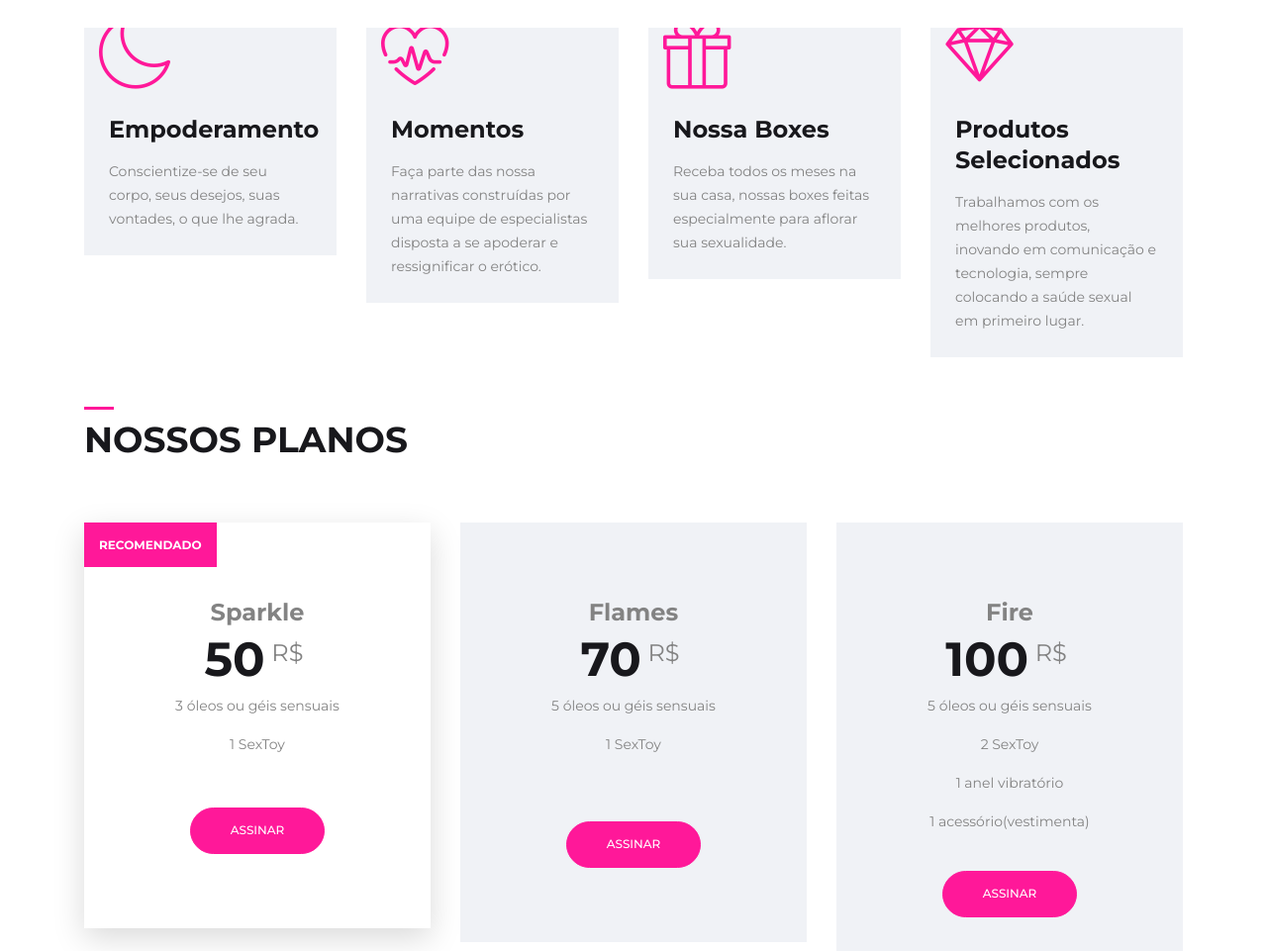
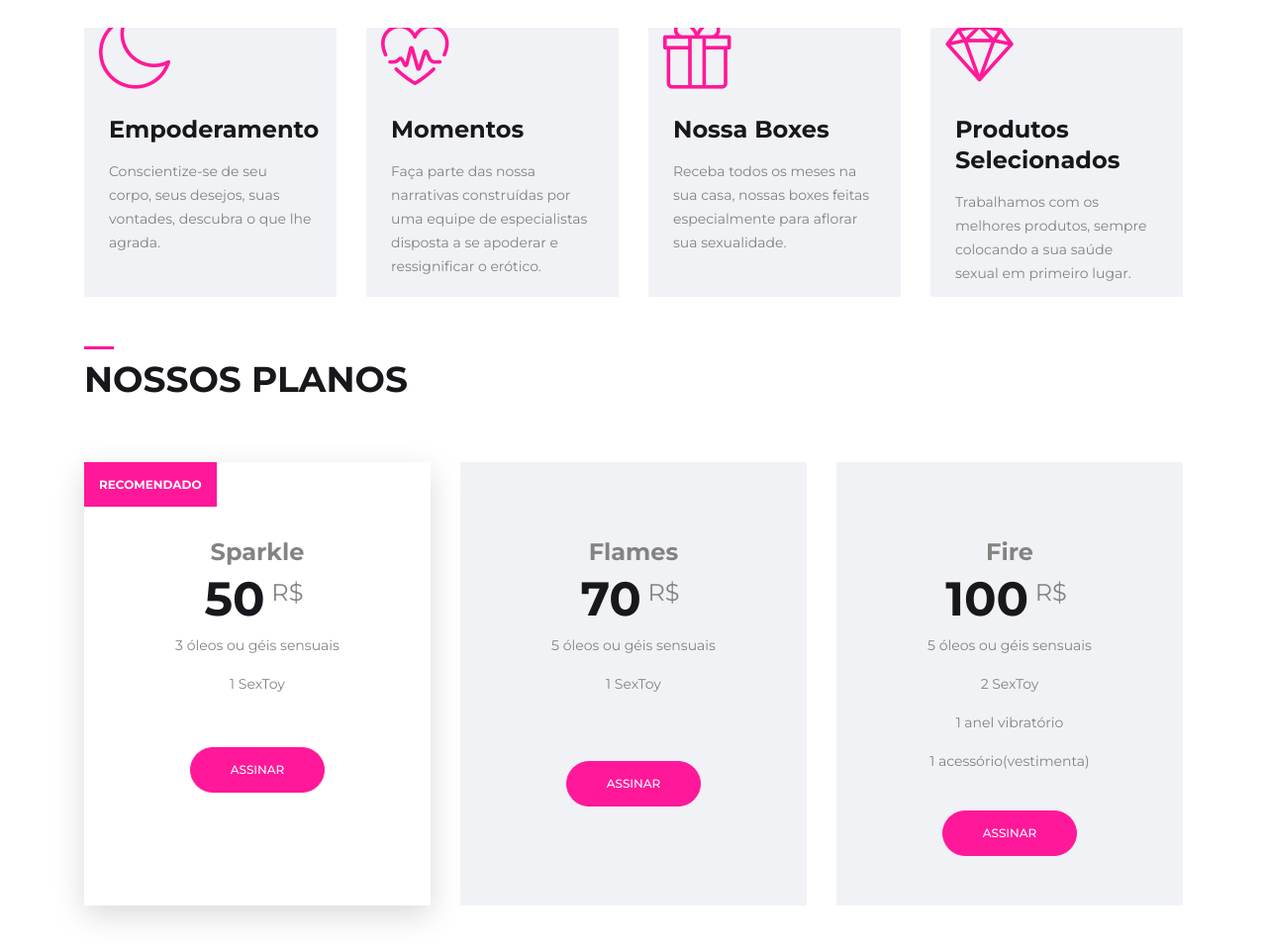
Before and after one commit to btfjulio/ESPM, a website: page index.html in a window 1280 px wide. Shown: the part 1085-2046 px from the top of the page at 99% size. Drawn offline with Linux system fonts and the light colour scheme; files whose address does not match are found by name.

Commit message:
inline price and icon boxes

```diff
--- a/assets/css/main.css
+++ b/assets/css/main.css
@@ -2311,6 +2311,7 @@ Cover
           box-shadow: 0 0 0 rgba(0, 0, 0, 0.08);
   -webkit-transition: all 0.4s ease-in-out;
   transition: all 0.4s ease-in-out;
+  height: 17rem
 }
 .icon_box_one i {
   margin-top: -10px;
@@ -2503,6 +2504,8 @@ Cover
   background-color: #f0f2f6;
   -webkit-transition: all ease-in-out 0.4s;
   transition: all ease-in-out 0.4s;
+  height: 28rem;
+
 }
 .price_box .price_highlight {
   background-color: #ff1899;
--- a/index.html
+++ b/index.html
@@ -161,7 +161,7 @@
                     <div class="content">
                         <h4>Empoderamento</h4>
                         <p>
-                            Conscientize-se de seu corpo, seus desejos, suas vontades, o que lhe agrada.
+                            Conscientize-se de seu corpo, seus desejos, suas vontades, descubra o que lhe agrada.
                         </p>
                     </div>
                 </div>
@@ -197,7 +197,7 @@
                     <div class="content">
                         <h4>Produtos selecionados</h4>
                         <p>
-                            Trabalhamos com os melhores produtos, inovando em comunicação e tecnologia, sempre colocando a saúde sexual em primeiro lugar.
+                            Trabalhamos com os melhores produtos, sempre colocando a sua saúde sexual em primeiro lugar.
                         </p>
                     </div>
                 </div>
```
